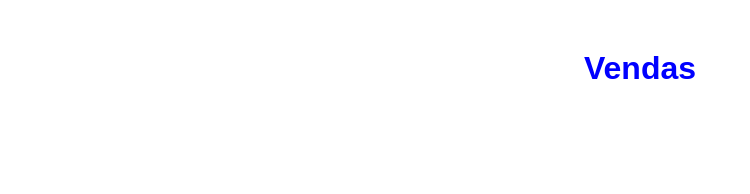
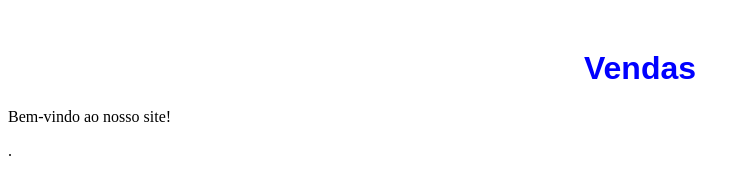
Before and after one commit to RegulusRK/git-tests, a plain HTML site: page index.html in a window 1280 px wide. Shown: the whole page, without its empty margins (0-750 px from the left). Drawn offline with Linux system fonts and the light colour scheme.

Commit message:
adicionando um paragráfo

```diff
--- a/index.html
+++ b/index.html
@@ -8,5 +8,6 @@
 </head>
 <body>
     <h1>Vendas</h1>
+    <p>Bem-vindo ao nosso site!</p>.
 </body>
 </html>
```
